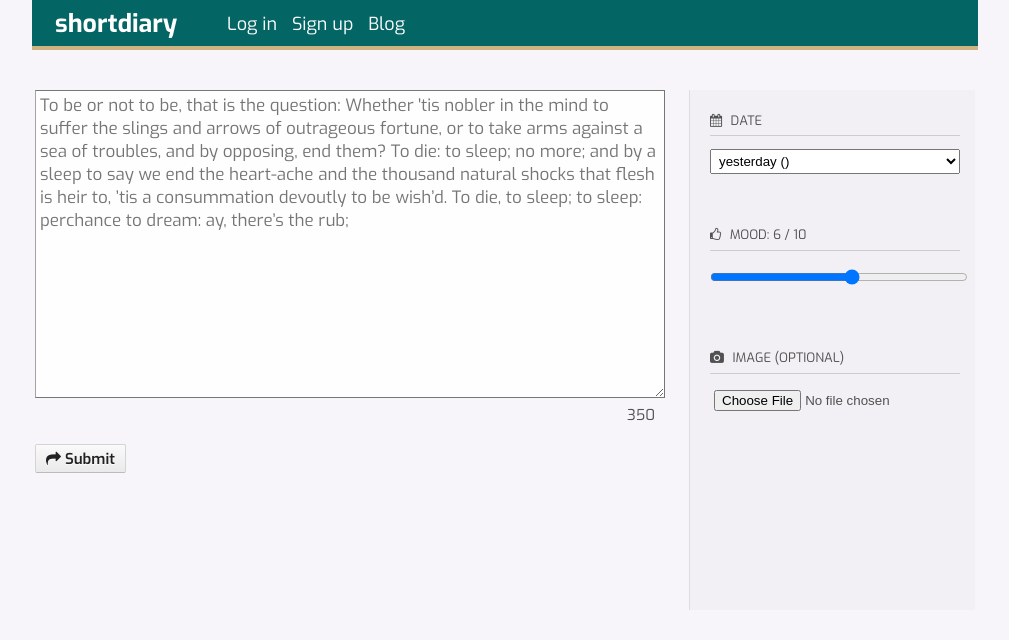
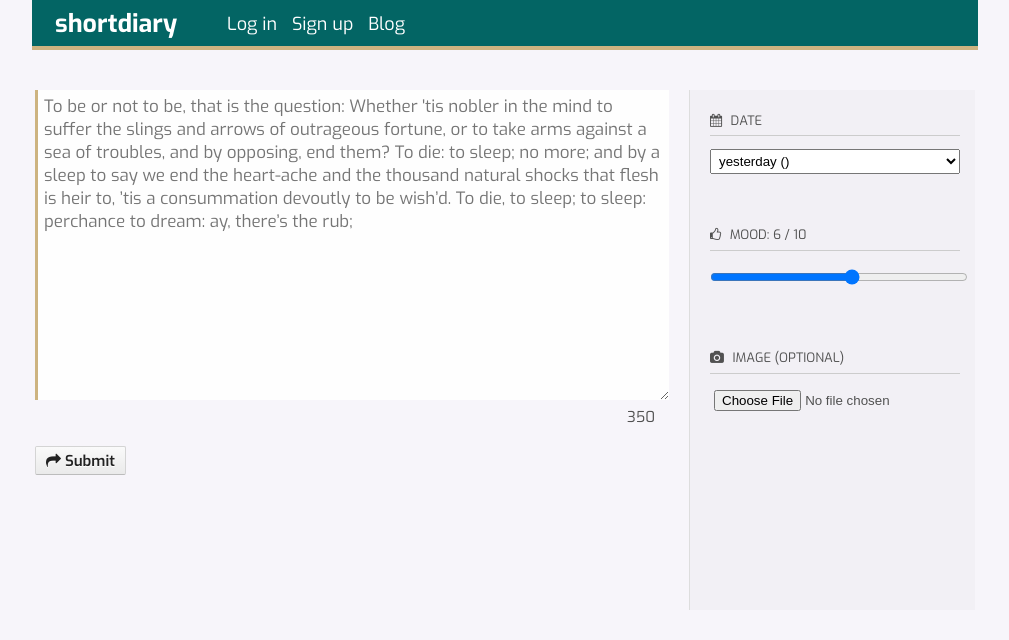
Before and after one commit to lutoma/shortdiary-web, a Django app: template templates/edit_post.html in a window 1280 px wide. Shown: the top 640 px of the page, without its empty margins (135-1144 px from the left). Run offline with Django 3.2, Linux system fonts and the light colour scheme; the template is opened without the code that fills it, so the values that code supplies are empty; some libraries are stand-ins or nearby versions.

Commit message:
New style for input forms

```diff
--- a/static/css/main.css
+++ b/static/css/main.css
@@ -70,8 +70,9 @@ input, select, button, textarea {
 
 input[type=text], input[type=password], input[type=email], textarea
 {
-	background-color: #FEFEFE;
-	border-left: 1px solid #A4A4A4;
+	background-color: rgba(255,255,255,0.9);
+	border: none;
+	border-left: 3px solid #CDB380;
 	width: 300px;
 }
 
@@ -82,7 +83,7 @@ textarea {
 	max-width: 100%;
 	height: 200px;
 	max-height: 100%;
-	padding: 3px 4px;
+	padding: 5px 6px;
 }
 
 input[type=submit], input[type=button], button, .button {
@@ -380,6 +381,6 @@ div[role=main] {
 }
 
 #text-input {
-	width: 620px;
+	width: 619px;
 	height: 300px;
 }
--- a/templates/edit_post.html
+++ b/templates/edit_post.html
@@ -14,7 +14,7 @@
 
 	<style>
 		#map-canvas {
-			width: 620px;
+			width: 634px;
 			height: 150px;
 			z-index: 0;
 		}
```
